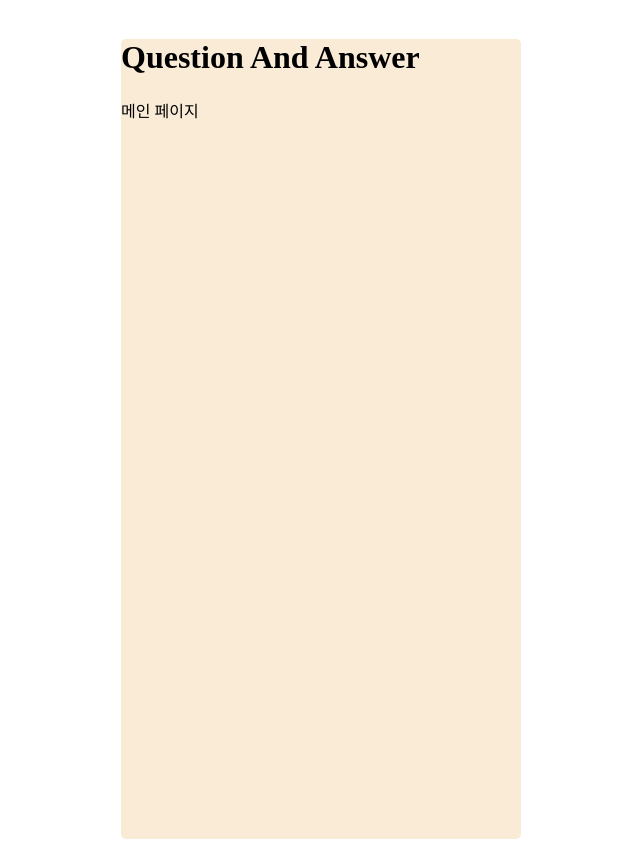
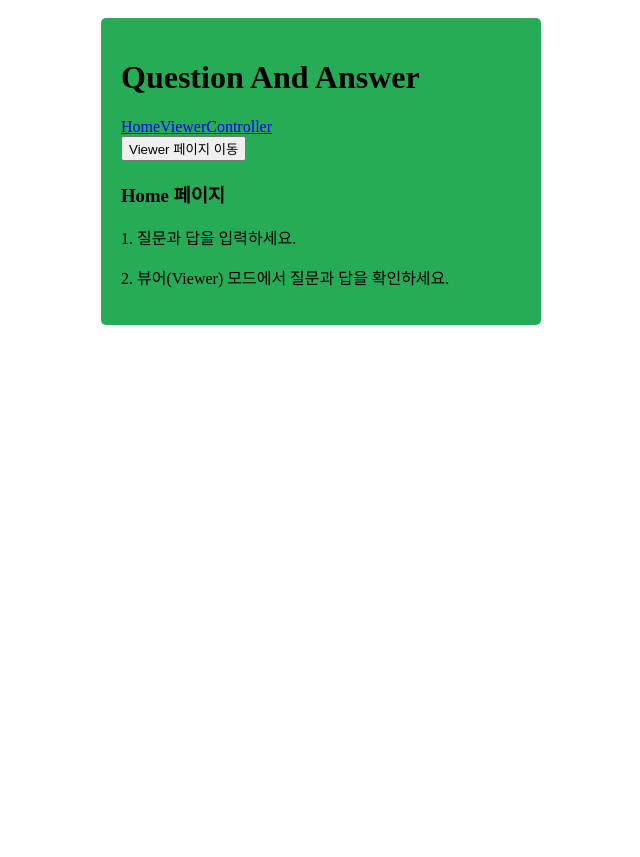
Before and after one commit to JuicyJerry/QNA, a React (Vite) app in the folder qna/: page / in a window 1280 px wide. Shown: the whole page, without its empty margins (319-959 px from the left). After the commit the page ends 800 px from the top, so only its background shows below. Built offline with nearby package versions, Linux system fonts and the light colour scheme.

Commit message:
feat: Add Card Component inside of Viewer, style: fix background color, App height

```diff
--- a/qna/src/App.css
+++ b/qna/src/App.css
@@ -4,8 +4,9 @@ body {
 
 .App {
   width: 400px;
-  height: 100vh;
+  /* height: 100vh; */
   margin: 0 auto;
-  background-color: antiquewhite;
+  padding: 20px;
+  background-color: #26ab56;
   border-radius: 5px;
 }
--- a/qna/src/App.jsx
+++ b/qna/src/App.jsx
@@ -1,9 +1,10 @@
 import "./App.css";
-import Viewer from "./components/Viewer";
-import Controller from "./components/Controller";
-import Home from "./components/Home";
+import Viewer from "./pages/Viewer";
+import Controller from "./pages/Controller";
+import Home from "./pages/Home";
+import Notfound from "./pages/Notfound";
 import { useState } from "react";
-import { Routes, Route } from "react-router-dom";
+import { Routes, Route, Link, useNavigate } from "react-router-dom";
 // import { db } from "./data/db.json";
 
 function App() {
@@ -19,26 +20,35 @@ function App() {
     setData(data);
     console.log("[updateData]2", data);
   };
+  const nav = useNavigate();
+  const onNavigateButton = () => {
+    nav("/viewer");
+  };
 
   return (
     <div className="App">
       <h1>Question And Answer</h1>
+      <div>
+        <Link to={"/"}>Home</Link>
+        <Link to={"/viewer"}>Viewer</Link>
+        <Link to={"/controller"}>Controller</Link>
+      </div>
+
+      <button onClick={onNavigateButton}>Viewer 페이지 이동</button>
+
       <Routes>
         <Route path="/" element={<Home />} />
-      </Routes>
-      <Routes>
         <Route
           path="/viewer"
           element={<Viewer data={data} total={total} current={current} />}
         />
-      </Routes>
-      <Routes>
         <Route
           path="/controller"
           element={
             <Controller onClickButton={onClickButton} updateData={updateData} />
           }
         />
+        <Route path="*" element={<Notfound />}></Route>
       </Routes>
     </div>
   );
--- a/qna/src/components/Home.jsx
+++ /dev/null
@@ -1,5 +0,0 @@
-const Home = () => {
-  return <div className="home">메인 페이지</div>;
-};
-
-export default Home;
--- a/qna/src/components/Viewer.jsx
+++ /dev/null
@@ -1,28 +0,0 @@
-const Viewer = ({ data, current, total }) => {
-  console.log(data);
-
-  return (
-    <div className="viewer">
-      <h3>Viewer 페이지</h3>
-      {data.map((question, index) => {
-        <div className="card question">
-          <h2>
-            Question
-            <span>
-              {index} / {total}
-            </span>
-          </h2>
-          <p>{question.question}</p>
-          <button type="button">Answer</button>
-        </div>;
-
-        <div className="card answer">
-          <h3>Answer</h3>
-          <p>{question.answer}</p>
-        </div>;
-      })}
-    </div>
-  );
-};
-
-export default Viewer;
--- /dev/null
+++ b/qna/src/pages/Card.jsx
@@ -0,0 +1,27 @@
+const Card = ({ question, index, total }) => {
+  console.log(`Card: ${question}`);
+  console.log(`Card: ${index}`);
+  console.log(`Card: ${total}`);
+
+  return (
+    <div>
+      <h3>Card</h3>
+      <div className="card question">
+        <h2>
+          Question
+          <span>
+            {index} / {total}
+          </span>
+        </h2>
+        <p>{question.question}</p>
+        <button type="button">Answer</button>
+      </div>
+      <div className="card answer">
+        <h3>Answer</h3>
+        <p>{question.answer}</p>
+      </div>
+    </div>
+  );
+};
+
+export default Card;
--- a/qna/src/components/Controller.css
+++ b/qna/src/pages/Controller.css
@@ -25,6 +25,6 @@
 }
 .warning {
   padding-top: 4px;
-  color: red;
+  color: #482c2c;
   font-size: 10px;
 }
--- /dev/null
+++ b/qna/src/pages/Home.jsx
@@ -0,0 +1,13 @@
+const Home = () => {
+  return (
+    <div className="home">
+      <h3>Home 페이지</h3>
+      <div className="home">
+        <p>1. 질문과 답을 입력하세요.</p>
+        <p>2. 뷰어(Viewer) 모드에서 질문과 답을 확인하세요.</p>
+      </div>
+    </div>
+  );
+};
+
+export default Home;
--- /dev/null
+++ b/qna/src/pages/Notfound.jsx
@@ -0,0 +1,5 @@
+const Notfound = () => {
+  return <div className="notfound">잘못된 페이지입니다.</div>;
+};
+
+export default Notfound;
--- /dev/null
+++ b/qna/src/pages/Viewer.jsx
@@ -0,0 +1,26 @@
+import { useParams } from "react-router-dom";
+import Card from "./Card";
+
+const Viewer = ({ data, total }) => {
+  const params = useParams();
+  console.log(...data);
+  console.log(`Viewer: ${params}`);
+  console.log(`Viewer: ${data}`);
+
+  return (
+    <div className="viewer">
+      <h3>Viewer 페이지</h3>
+      {data.map((element, index) => {
+        return (
+          <div key={`card-${index}`}>
+            <h5>{element.question}</h5>
+            <Card question={element.question} index={index + 1} total={total} />
+            ;
+          </div>
+        );
+      })}
+    </div>
+  );
+};
+
+export default Viewer;
```
Also changed, not shown: qna/src/pages/Controller.jsx (renamed from qna/src/components/Controller.jsx).
